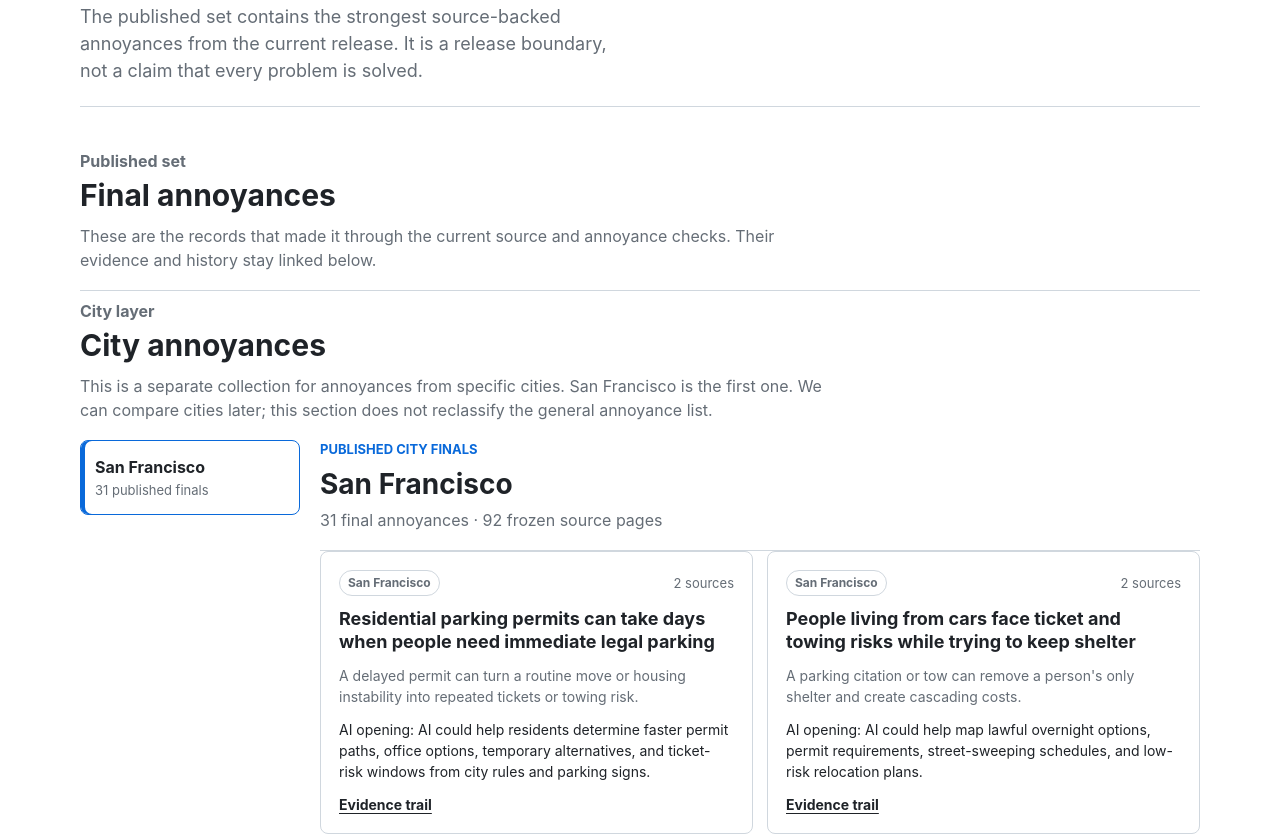
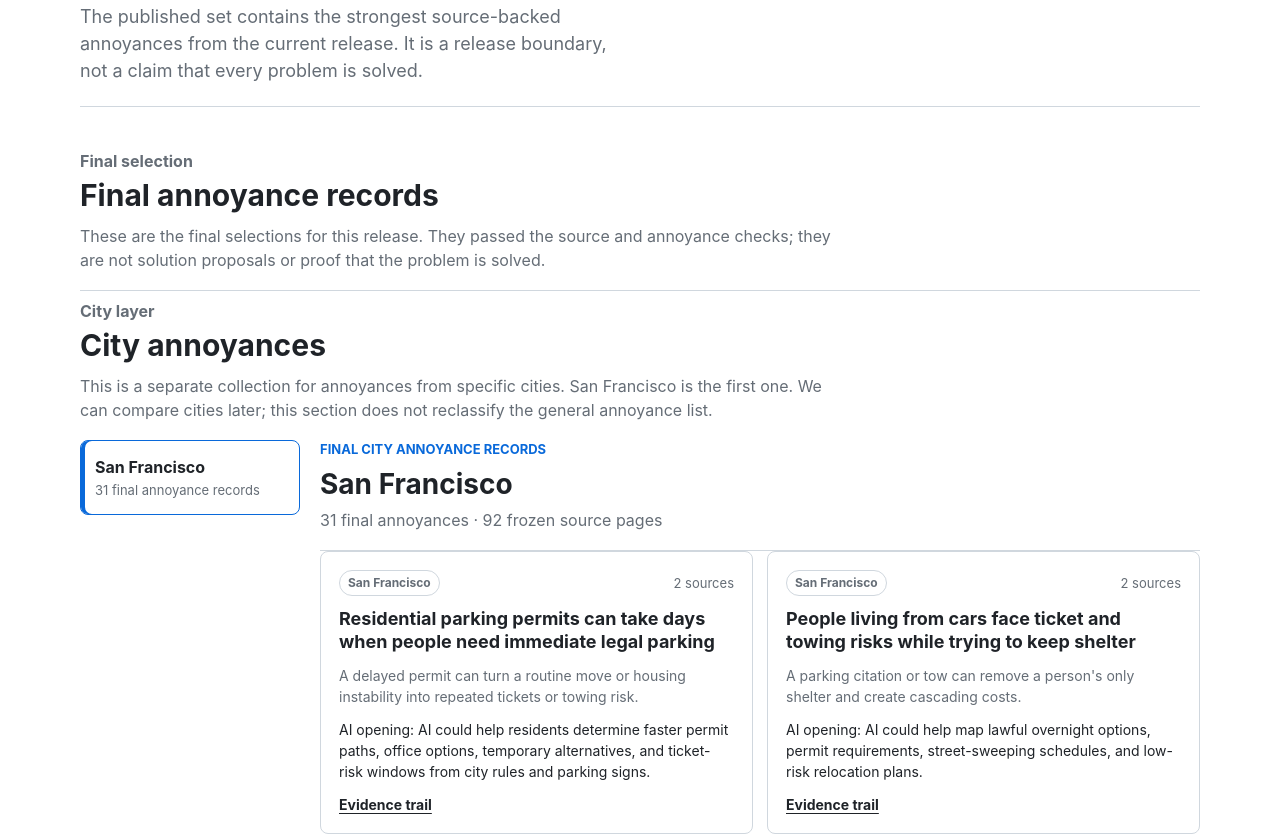
Before and after one commit to pauljump/soannoying, a website: page docs/index.html in a window 1280 px wide. Shown: the part 980-1817 px from the top of the page. Drawn offline with Linux system fonts and the light colour scheme.

Commit message:
docs: clarify final annoyance status

```diff
--- a/docs/index.html
+++ b/docs/index.html
@@ -39,7 +39,7 @@
           </div>
           <div class="stat">
             <span>50</span>
-            <small>published annoyances</small>
+            <small>final annoyance records</small>
           </div>
           <div class="stat-grid">
             <div><strong>v0.1</strong><small>release</small></div>
@@ -61,9 +61,9 @@
       </section>
 
       <section class="section-heading release-heading" id="annoyances">
-        <p class="kicker">Published set</p>
-        <h2>Final annoyances</h2>
-        <p>These are the records that made it through the current source and annoyance checks. Their evidence and history stay linked below.</p>
+        <p class="kicker">Final selection</p>
+        <h2>Final annoyance records</h2>
+        <p>These are the final selections for this release. They passed the source and annoyance checks; they are not solution proposals or proof that the problem is solved.</p>
       </section>
 
       <section class="cities-section" id="cities">
@@ -106,7 +106,7 @@
       <section class="funnel" id="process">
         <div class="section-heading">
           <p class="kicker">The trail behind the list</p>
-          <h2>How an annoyance becomes final.</h2>
+          <h2>How an annoyance becomes a final record.</h2>
           <p>The homepage shows the final release. The repo keeps the work behind it: what was collected, what was screened out, and what passed the source and annoyance checks.</p>
         </div>
         <div class="funnel-grid">
--- a/docs/site.js
+++ b/docs/site.js
@@ -26,7 +26,7 @@
     button.className = `city-tab${city.id === activeCityId ? " active" : ""}`;
     button.type = "button";
     button.dataset.cityId = city.id;
-    button.innerHTML = `<strong></strong><span>${city.finalCount} published finals</span>`;
+    button.innerHTML = `<strong></strong><span>${city.finalCount} final annoyance records</span>`;
     button.querySelector("strong").textContent = city.name;
     cityList.append(button);
   }
@@ -35,7 +35,7 @@
 function renderCity() {
   const city = data.cities.find((item) => item.id === activeCityId);
   if (!city) return;
-  cityPanelTop.innerHTML = `<div><p class="kicker">Published city finals</p><h3></h3><p>${city.finalCount} final annoyances · ${city.sourcePages} frozen source pages</p></div>`;
+  cityPanelTop.innerHTML = `<div><p class="kicker">Final city annoyance records</p><h3></h3><p>${city.finalCount} final annoyances · ${city.sourcePages} frozen source pages</p></div>`;
   cityPanelTop.querySelector("h3").textContent = city.name;
   const matches = city.finals;
   cityCards.replaceChildren();
@@ -113,7 +113,7 @@
     card.innerHTML = `
       <div class="card-top">
         <span class="pill">${item.bucket ?? "Everyday"}</span>
-        <span class="source">Published final</span>
+        <span class="source">Final annoyance</span>
       </div>
       <h3></h3>
       <p class="final-summary"></p>
```
Also changed, not shown: DATA.md (+1 -1 lines), README.md.
